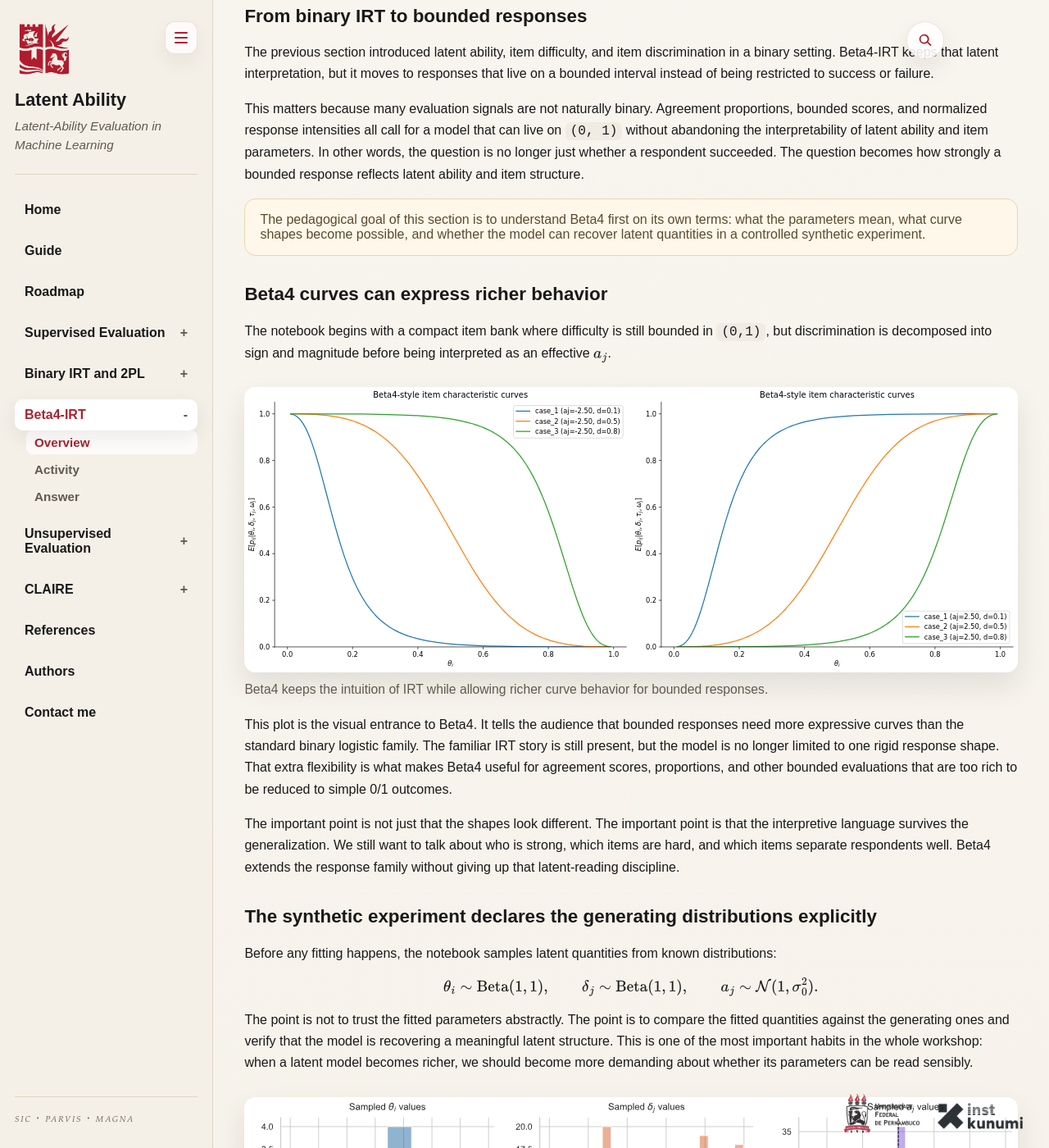
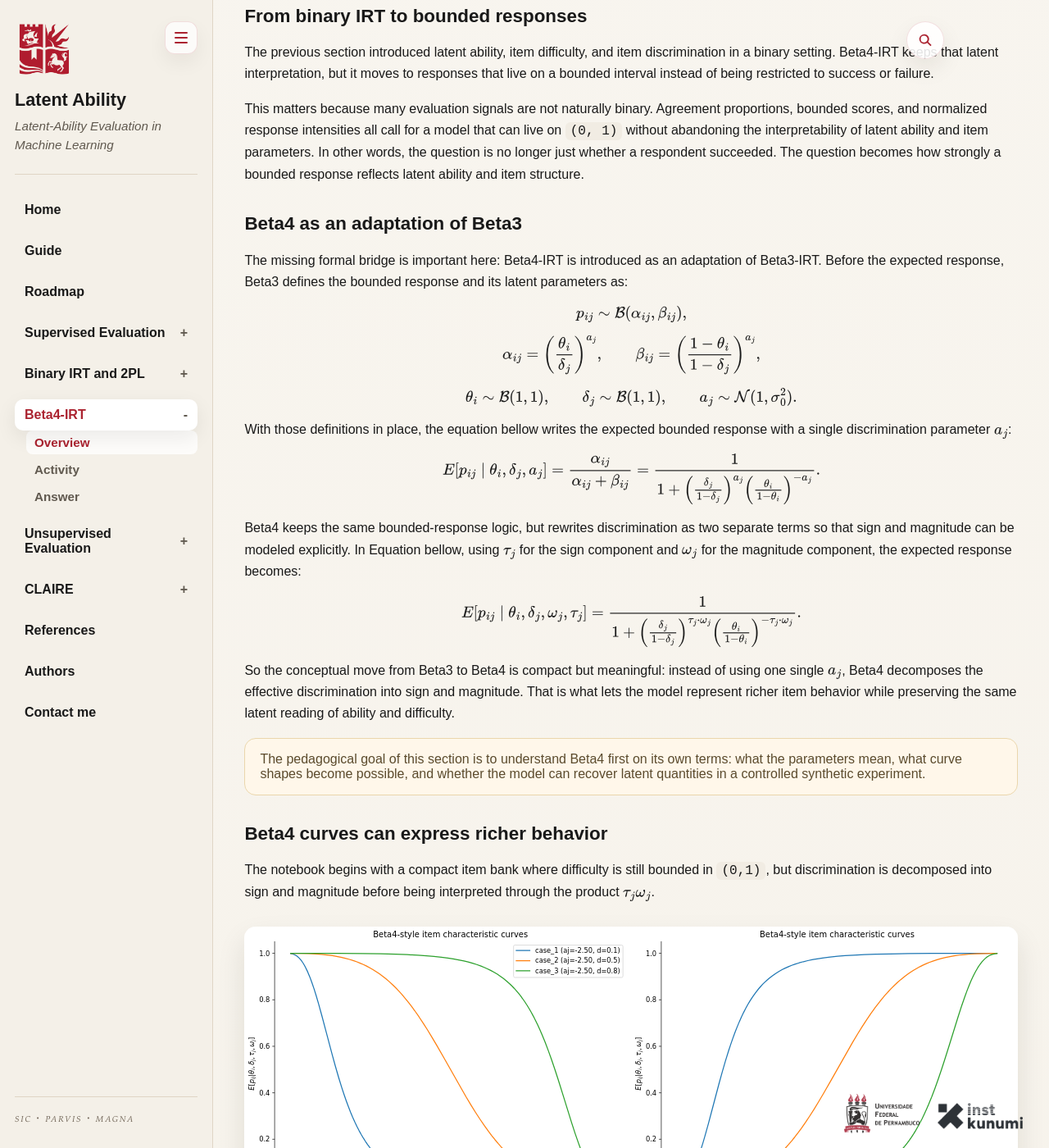
Before and after one commit to Manuelfjr/latent-ability-ml, a Jekyll site: the page built from site/section-3.md, in a window 1280 px wide and 1400 px high, scrolled down 294 px. Shown: the whole window at 82% size. Built offline with Jekyll 4.4.1, drawn with Linux system fonts in a browser that asks for light colours.

Commit message:
update: some changes in text

```diff
--- a/site/section-3.md
+++ b/site/section-3.md
@@ -17,13 +17,54 @@ The previous section introduced latent ability, item difficulty, and item discri
 
 This matters because many evaluation signals are not naturally binary. Agreement proportions, bounded scores, and normalized response intensities all call for a model that can live on `(0, 1)` without abandoning the interpretability of latent ability and item parameters. In other words, the question is no longer just whether a respondent succeeded. The question becomes how strongly a bounded response reflects latent ability and item structure.
 
+## Beta4 as an adaptation of Beta3
+
+The missing formal bridge is important here: Beta4-IRT is introduced as an adaptation of Beta3-IRT. Before the expected response, Beta3 defines the bounded response and its latent parameters as:
+
+$$
+p_{ij} \sim \mathcal{B}(\alpha_{ij}, \beta_{ij}),
+$$
+
+$$
+\alpha_{ij} = \left(\frac{\theta_i}{\delta_j}\right)^{a_j},
+\qquad
+\beta_{ij} = \left(\frac{1-\theta_i}{1-\delta_j}\right)^{a_j},
+$$
+
+$$
+\theta_i \sim \mathcal{B}(1,1),
+\qquad
+\delta_j \sim \mathcal{B}(1,1),
+\qquad
+a_j \sim \mathcal{N}(1,\sigma_0^2).
+$$
+
+With those definitions in place, the equation bellow writes the expected bounded response with a single discrimination parameter $a_j$:
+
+$$
+E[p_{ij} \mid \theta_i, \delta_j, a_j]
+= \frac{\alpha_{ij}}{\alpha_{ij} + \beta_{ij}}
+= \frac{1}{1 + \left(\frac{\delta_j}{1-\delta_j}\right)^{a_j}
+\left(\frac{\theta_i}{1-\theta_i}\right)^{-a_j}}.
+$$
+
+Beta4 keeps the same bounded-response logic, but rewrites discrimination as two separate terms so that sign and magnitude can be modeled explicitly. In Equation bellow, using $\tau_j$ for the sign component and $\omega_j$ for the magnitude component, the expected response becomes:
+
+$$
+E[p_{ij} \mid \theta_i, \delta_j, \omega_j, \tau_j]
+= \frac{1}{1 + \left(\frac{\delta_j}{1-\delta_j}\right)^{\tau_j \cdot \omega_j}
+\left(\frac{\theta_i}{1-\theta_i}\right)^{-\tau_j \cdot \omega_j}}.
+$$
+
+So the conceptual move from Beta3 to Beta4 is compact but meaningful: instead of using one single $a_j$, Beta4 decomposes the effective discrimination into sign and magnitude. That is what lets the model represent richer item behavior while preserving the same latent reading of ability and difficulty.
+
 <div class="notice">
   The pedagogical goal of this section is to understand Beta4 first on its own terms: what the parameters mean, what curve shapes become possible, and whether the model can recover latent quantities in a controlled synthetic experiment.
 </div>
 
 ## Beta4 curves can express richer behavior
 
-The notebook begins with a compact item bank where difficulty is still bounded in `(0,1)`, but discrimination is decomposed into sign and magnitude before being interpreted as an effective $a_j$.
+The notebook begins with a compact item bank where difficulty is still bounded in `(0,1)`, but discrimination is decomposed into sign and magnitude before being interpreted through the product $\tau_j \omega_j$.
 
 <figure>
   <img src="{{ '/assets/section-3-beta4-signs.svg' | relative_url }}" alt="Beta4 item characteristic curves under different signs and magnitudes of discrimination." />
```
Also changed, not shown: 3 other files.
